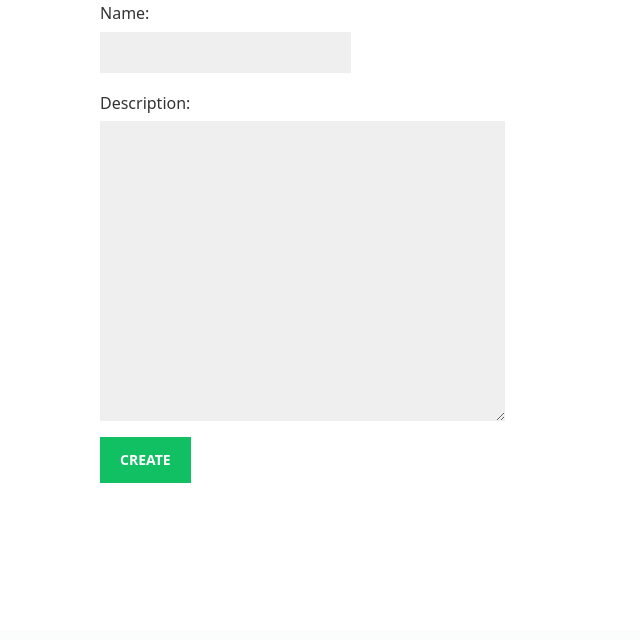
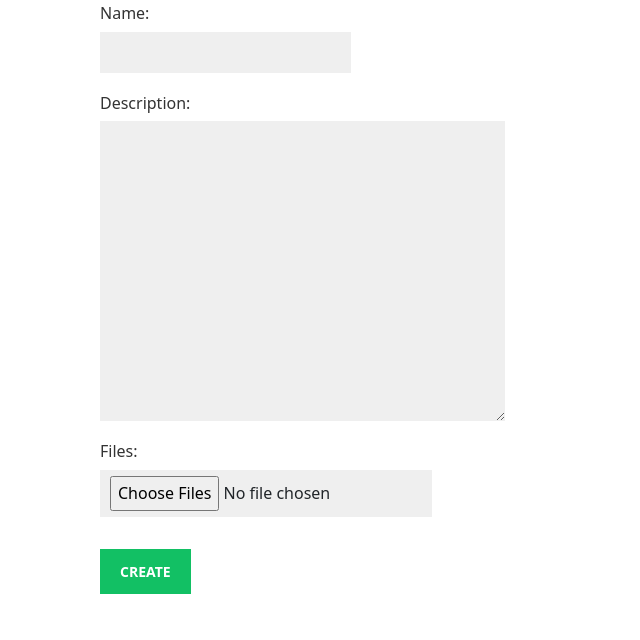
Before and after one commit to MrR3353/diplom_server, a Django app: page /create_repository/ in a window 1280 px wide. Shown: the part 170-810 px from the top of the page, without its empty margins (0-640 px from the left). Before the commit the page ends 653 px from the top, so only its background shows below. Run offline with Django 5.2, Linux system fonts and the light colour scheme; the visitor is signed in with stand-in values (Sample User, id 1); some web fonts are replaced.

Commit message:
загрузка файлов для репозитория. (без учета папок в которых они находятся)

```diff
--- a/social_net/repository/forms.py
+++ b/social_net/repository/forms.py
@@ -2,7 +2,14 @@ from django import forms
 from .models import Repository
 
 
+class MultipleFileInput(forms.ClearableFileInput):
+    allow_multiple_selected = True
+
+
 class RepositoryCreationForm(forms.ModelForm):
+    files = forms.FileField(widget=MultipleFileInput(attrs={'multiple': True, 'webkitdirectory': True, 'directory': True}),
+                            required=False)
+
     def __init__(self, *args, **kwargs):
         self.user = kwargs.pop('user', None)
         super().__init__(*args, **kwargs)
--- a/social_net/repository/templates/repository/create_repository.html
+++ b/social_net/repository/templates/repository/create_repository.html
@@ -2,11 +2,25 @@
 {% block title %}Create new repository{% endblock %}
 {% block content %}
     <h1>Create new repository</h1>
-<!--    <p>You can edit your account using the following form:</p>-->
-    <form method="post">
-<!--    <form method="post" enctype="multipart/form-data">-->
+    <form method="post" enctype="multipart/form-data">
         {{ form.as_p }}
         {% csrf_token %}
+        <input type="text" id="directories" name="directories" hidden />
+        <p></p>
         <p><input type="submit" value="Create"></p>
     </form>
+<!--Скрипт записывает в словарь directories, ключ: имя файла, значение: полный путь (Django удаляет путь в имени файла) -->
+<script>
+ files = document.querySelector("#id_files").files;
+ document.querySelector("#id_files").addEventListener("change", function() {
+    files = document.querySelector("#id_files").files;
+    var directories = {}
+    for (var file of files) {
+      file.webkitRelativePath
+      directories[file.name] = file.webkitRelativePath
+    }
+    directories = JSON.stringify(directories);
+    document.querySelector("#directories").value = directories
+ });
+</script>
 {% endblock %}
--- a/social_net/repository/templates/repository/profile.html
+++ b/social_net/repository/templates/repository/profile.html
@@ -9,9 +9,9 @@
         <div class="col-4">
             <h2>{{author.first_name}} {{author.last_name}}</h2>
             {% if author.profile.photo %}
-                <img src="{{ author.profile.photo.url }}" width="300px">
+                <img src="{{ author.profile.photo.url }}" width="80%">
             {% else %}
-                <img src="{% static 'images/default_profile_images/'%}{{default_profile_image}}" width="300px">
+                <img src="{% static 'images/default_profile_images/'%}{{default_profile_image}}" width="80%">
             {% endif %}
         </div>
         <div class="col-6">
--- a/social_net/repository/views.py
+++ b/social_net/repository/views.py
@@ -4,10 +4,12 @@ import random
 from django.contrib import messages
 from django.contrib.auth.decorators import login_required
 from django.contrib.auth.models import User
-from django.http import HttpResponse
-from django.shortcuts import render, redirect, get_object_or_404
+from django.shortcuts import render, get_object_or_404
+
 from .forms import RepositoryCreationForm
 from .models import Repository
+from social_net import settings
+
 
 
 def profile(request, username):
@@ -30,6 +32,23 @@ def all_repositories(request):
                   {'section': 'all_repositories', 'repositories': repositories})
 
 
+def handle_uploaded_file(files, username, repository):
+    # Открываем файл для записи на сервере
+
+    files_path = os.path.join(settings.MEDIA_ROOT, 'files')
+    os.makedirs(files_path, exist_ok=True)
+    files_path = os.path.join(files_path, username)
+    os.makedirs(files_path, exist_ok=True)
+    files_path = os.path.join(files_path, repository)
+    os.mkdir(files_path)
+
+    for file in files:
+        with open(os.path.join(files_path, file.name), 'wb+') as destination:
+            # Записываем содержимое файла
+            for chunk in file.chunks():
+                destination.write(chunk)
+
+
 @login_required
 def create_repository(request):
     if request.method == 'POST':
@@ -40,9 +59,13 @@ def create_repository(request):
                 description=request.POST['description'],
                 user=request.user  # Указываем текущего пользователя
             )
-            repository.save()
-            messages.success(request, 'Repository created successfully')
-            return redirect('profile', request.user)
+            files = request.FILES.getlist('files')
+            directories = request.POST['directories']
+            handle_uploaded_file(files, repository.user.username, repository.name)
+            print(directories)
+            # repository.save()
+            # messages.success(request, 'Repository created successfully')
+            # return redirect('profile', request.user)
         else:
             messages.error(request, 'Error creating new repository')
     else:
```
Also changed, not shown: social_net/media/users/2024/05/10/Структура_VCS.drawio.png (added), social_net/social_net/settings.py (line endings or trailing spaces).
